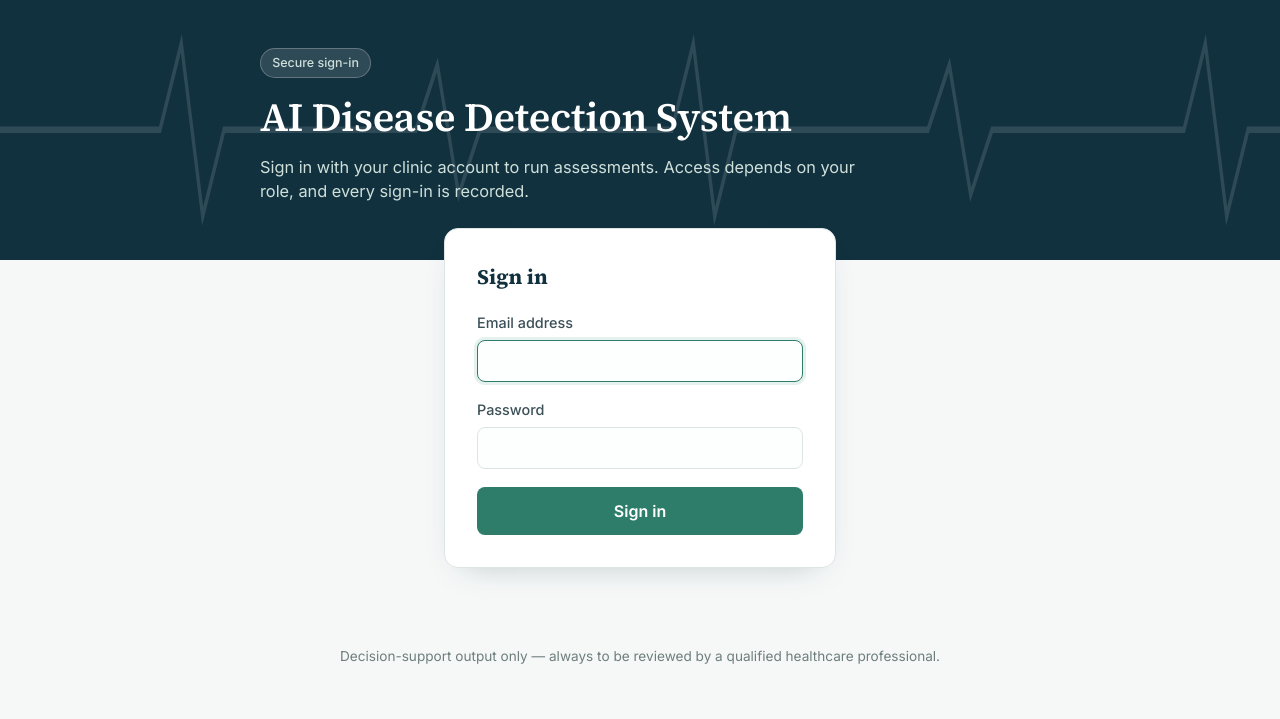
After one commit to Isaac-Y67/ai-disease-detection, a Flask app: page /login in a window 1280 px wide. The commit adds this page. Shown: the top 719 px of the page. Run offline with Flask 3, Linux system fonts and the light colour scheme; parts of the project's set-up code (start-up, migrations or seed data) failed here and were passed over.

Commit message:
Add login, sessions, CSRF protection, protected routes and audit logging

```diff
--- /dev/null
+++ b/backend/app/auth.py
@@ -0,0 +1,56 @@
+"""Authentication helpers: login protection, role checks, CSRF tokens and safe redirects (Section 5.6.2)."""
+import hmac
+import secrets
+from functools import wraps
+from urllib.parse import urlparse
+
+from flask import abort, g, jsonify, redirect, request, session, url_for
+
+
+def csrf_token():
+    """Return this session's security token, creating it on first use."""
+    if "csrf" not in session:
+        session["csrf"] = secrets.token_hex(16)
+    return session["csrf"]
+
+
+def check_csrf():
+    """Reject a form post whose token does not match the session's token."""
+    sent = request.form.get("csrf_token", "")
+    expected = session.get("csrf", "")
+    if not expected or not hmac.compare_digest(sent, expected):
+        abort(400, description="Missing or invalid security token. Reload the page and try again.")
+
+
+def safe_next(target):
+    """Allow only same-site relative paths, so a login link can never send a user to another website."""
+    if not target:
+        return None
+    parsed = urlparse(target)
+    if parsed.scheme or parsed.netloc or not target.startswith("/") or target.startswith("//") or "\\" in target:
+        return None
+    return target
+
+
+def login_required(view):
+    @wraps(view)
+    def wrapped(*args, **kwargs):
+        if g.get("user") is None:
+            if request.path.startswith("/predict") or request.path.startswith("/api/"):
+                return jsonify({"error": "Authentication required"}), 401
+            return redirect(url_for("login", next=request.full_path.rstrip("?")))
+        return view(*args, **kwargs)
+    return wrapped
+
+
+def role_required(*roles):
+    """Allow only users whose role is in `roles`; everyone else gets 403 Forbidden."""
+    def decorator(view):
+        @login_required
+        @wraps(view)
+        def wrapped(*args, **kwargs):
+            if g.user["role_name"] not in roles:
+                abort(403)
+            return view(*args, **kwargs)
+        return wrapped
+    return decorator
--- a/backend/app/main.py
+++ b/backend/app/main.py
@@ -1,15 +1,38 @@
-from flask import Flask, request, jsonify, render_template
+from datetime import timedelta
+import os
+
+from dotenv import load_dotenv
+from flask import Flask, g, jsonify, redirect, render_template, request, session, url_for
 import joblib
 import numpy as np
-import os
+import pymysql
+from werkzeug.security import check_password_hash, generate_password_hash
+
+import db
+from auth import check_csrf, csrf_token, login_required, safe_next
 
 BASE_DIR = os.path.dirname(os.path.abspath(__file__))
+load_dotenv(os.path.join(BASE_DIR, "..", "..", ".env"))
 
 app = Flask(
     __name__,
     template_folder=os.path.join(BASE_DIR, "..", "..", "frontend", "templates"),
     static_folder=os.path.join(BASE_DIR, "..", "..", "frontend", "static")
 )
+
+# ---------- Security configuration (Section 5.6.2) ----------
+app.secret_key = os.environ["SECRET_KEY"]
+app.config.update(
+    SESSION_COOKIE_HTTPONLY=True,       # JavaScript can never read the session cookie
+    SESSION_COOKIE_SAMESITE="Lax",      # the cookie is not sent on cross-site form posts
+    SESSION_COOKIE_SECURE=os.environ.get("SESSION_COOKIE_SECURE", "0") == "1",  # set to 1 behind HTTPS
+    PERMANENT_SESSION_LIFETIME=timedelta(hours=8),
+    MAX_CONTENT_LENGTH=64 * 1024,       # refuse oversized requests
+)
+app.jinja_env.globals["csrf_token"] = csrf_token
+
+# A throw-away hash, so a login for an unknown email takes as long as a real one
+DUMMY_HASH = generate_password_hash("not-a-real-password")
 
 SAVED_MODELS_DIR = os.path.join(BASE_DIR, "..", "..", "ml", "saved_models")
 
@@ -77,46 +100,131 @@ def run_prediction(module_key):
     })
 
 
-# ---------- Pages ----------
+# ---------- Who is signed in? (runs before every request) ----------
+
+@app.before_request
+def load_current_user():
+    g.user = None
+    if request.endpoint == "static":
+        return
+    user_id = session.get("user_id")
+    if user_id is None:
+        return
+    user = db.get_user_by_id(user_id)
+    if user is None or not user["is_active"]:   # a deactivated account loses access immediately
+        session.clear()
+        return
+    g.user = user
+
+
+@app.after_request
+def add_security_headers(response):
+    response.headers["X-Content-Type-Options"] = "nosniff"
+    response.headers["X-Frame-Options"] = "DENY"
+    if g.get("user") is not None:
+        response.headers["Cache-Control"] = "no-store"   # the Back button cannot reveal pages after sign-out
+    return response
+
+
+@app.errorhandler(pymysql.MySQLError)
+def database_unavailable(err):
+    app.logger.error("Database error: %s", err)
+    if request.path.startswith("/predict"):
+        return jsonify({"error": "The database is temporarily unavailable"}), 503
+    return "The database is temporarily unavailable. Please try again shortly.", 503
+
+
+# ---------- Sign in and out ----------
+
+@app.route("/login", methods=["GET", "POST"])
+def login():
+    if g.user is not None:
+        return redirect(url_for("home"))
+
+    next_url = safe_next(request.values.get("next"))
+    error = None
+
+    if request.method == "POST":
+        check_csrf()
+        email = request.form.get("email", "").strip().lower()
+        password = request.form.get("password", "")
+        user = db.get_user_by_email(email) if email else None
+
+        # Always check one hash, so the response time does not reveal whether the email exists
+        password_ok = check_password_hash(user["password_hash"] if user else DUMMY_HASH, password)
+
+        if user and user["is_active"] and password_ok:
+            session.clear()
+            session["user_id"] = user["user_id"]
+            session.permanent = True
+            db.write_audit(user["user_id"], "login", "users", user["user_id"], request.remote_addr)
+            return redirect(next_url or url_for("home"))
+
+        db.write_audit(user["user_id"] if user else None, "login_failed", "users",
+                       user["user_id"] if user else None, request.remote_addr)
+        error = "Invalid email or password."   # the same message for every kind of failure
+
+    return render_template("login.html", error=error, next_url=next_url or "",
+                           email=request.form.get("email", ""))
+
+
+@app.route("/logout", methods=["POST"])
+def logout():
+    check_csrf()
+    if g.user is not None:
+        db.write_audit(g.user["user_id"], "logout", "users", g.user["user_id"], request.remote_addr)
+    session.clear()
+    return redirect(url_for("login"))
+
+
+# ---------- Pages (sign-in required) ----------
 
 @app.route("/")
+@login_required
 def home():
     return render_template("index.html")
 
 
 @app.route("/diabetes")
+@login_required
 def diabetes_page():
     return render_template("diabetes.html")
 
 
 @app.route("/hypertension")
+@login_required
 def hypertension_page():
     return render_template("hypertension.html")
 
 
 @app.route("/lung-cancer")
+@login_required
 def lung_cancer_page():
     return render_template("lung_cancer.html")
 
 
-# ---------- Prediction API ----------
+# ---------- Prediction API (sign-in required) ----------
 
 @app.route("/predict", methods=["POST"])
+@login_required
 def predict_heart():
     return run_prediction("heart")
 
 
 @app.route("/predict-diabetes", methods=["POST"])
+@login_required
 def predict_diabetes():
     return run_prediction("diabetes")
 
 
 @app.route("/predict-hypertension", methods=["POST"])
+@login_required
 def predict_hypertension():
     return run_prediction("hypertension")
 
 
 @app.route("/predict-lung-cancer", methods=["POST"])
+@login_required
 def predict_lung_cancer():
     return run_prediction("lung_cancer")
 
--- a/frontend/static/css/style.css
+++ b/frontend/static/css/style.css
@@ -357,3 +357,70 @@ h1, h2 {
 .site-header h1 {
     color: #ffffff;
 }
+
+/* ---------- Sign-in page ---------- */
+
+.login-layout {
+    max-width: 440px;
+    margin: -2rem auto 0;
+    padding: 0 1.5rem 4rem;
+    position: relative;
+}
+
+.login-card h2 {
+    font-size: 1.3rem;
+    margin-bottom: 1.25rem;
+}
+
+.login-card .field {
+    margin-bottom: 1.1rem;
+}
+
+.login-error {
+    background: var(--danger-soft);
+    color: #7c2c26;
+    border-radius: 8px;
+    padding: 0.7rem 0.9rem;
+    font-size: 0.92rem;
+    margin: 0 0 1.1rem;
+}
+
+/* ---------- Signed-in user box in the navigation bar ---------- */
+
+.module-nav {
+    align-items: center;
+    flex-wrap: wrap;
+}
+
+.nav-user {
+    margin-left: auto;
+    display: flex;
+    align-items: center;
+    gap: 0.75rem;
+    color: #a9c3bd;
+    font-size: 0.85rem;
+}
+
+.nav-user strong {
+    color: #ffffff;
+    font-weight: 600;
+}
+
+.nav-user form { margin: 0; }
+
+.nav-user button {
+    background: transparent;
+    color: #cfe0db;
+    border: 1px solid rgba(255, 255, 255, 0.3);
+    border-radius: 999px;
+    padding: 0.3rem 0.85rem;
+    font: inherit;
+    font-weight: 500;
+    cursor: pointer;
+    transition: background 0.15s ease, color 0.15s ease;
+}
+
+.nav-user button:hover {
+    background: rgba(255, 255, 255, 0.1);
+    color: #ffffff;
+}
--- a/frontend/templates/diabetes.html
+++ b/frontend/templates/diabetes.html
@@ -16,6 +16,7 @@
     <a href="/diabetes" class="active">Diabetes</a>
     <a href="/hypertension">Hypertension</a>
     <a href="/lung-cancer">Lung Cancer</a>
+    {% include "_userbox.html" %}
 </nav>
 
 <header class="site-header">
--- a/frontend/templates/hypertension.html
+++ b/frontend/templates/hypertension.html
@@ -16,6 +16,7 @@
     <a href="/diabetes">Diabetes</a>
     <a href="/hypertension" class="active">Hypertension</a>
     <a href="/lung-cancer">Lung Cancer</a>
+    {% include "_userbox.html" %}
 </nav>
 
 <header class="site-header">
--- a/frontend/templates/index.html
+++ b/frontend/templates/index.html
@@ -16,6 +16,7 @@
     <a href="/diabetes">Diabetes</a>
     <a href="/hypertension">Hypertension</a>
     <a href="/lung-cancer">Lung Cancer</a>
+    {% include "_userbox.html" %}
 </nav>
 
 <header class="site-header">
--- /dev/null
+++ b/frontend/templates/login.html
@@ -0,0 +1,57 @@
+<!DOCTYPE html>
+<html lang="en">
+<head>
+    <meta charset="UTF-8">
+    <meta name="viewport" content="width=device-width, initial-scale=1.0">
+    <title>Sign in — AI Disease Detection System</title>
+    <link rel="preconnect" href="https://fonts.googleapis.com">
+    <link rel="preconnect" href="https://fonts.gstatic.com" crossorigin>
+    <link href="https://fonts.googleapis.com/css2?family=Source+Serif+4:wght@500;600;700&family=Inter:wght@400;500;600&display=swap" rel="stylesheet">
+    <link rel="stylesheet" href="{{ url_for('static', filename='css/style.css') }}">
+</head>
+<body>
+
+<header class="site-header">
+    <div class="ecg-line" aria-hidden="true">
+        <svg viewBox="0 0 600 60" preserveAspectRatio="none">
+            <polyline points="0,30 60,30 75,30 85,10 95,50 105,30 120,30 180,30 195,30 205,15 215,45 225,30 240,30 300,30 315,30 325,10 335,50 345,30 360,30 420,30 435,30 445,15 455,45 465,30 480,30 540,30 555,30 565,10 575,50 585,30 600,30"/>
+        </svg>
+    </div>
+    <div class="header-inner">
+        <span class="module-badge">Secure sign-in</span>
+        <h1>AI Disease Detection System</h1>
+        <p class="header-sub">Sign in with your clinic account to run assessments. Access depends on your role, and every sign-in is recorded.</p>
+    </div>
+</header>
+
+<main class="login-layout">
+    <form class="form-panel login-card" method="post" action="{{ url_for('login') }}">
+        <h2>Sign in</h2>
+
+        {% if error %}
+        <p class="login-error" role="alert">{{ error }}</p>
+        {% endif %}
+
+        <input type="hidden" name="csrf_token" value="{{ csrf_token() }}">
+        <input type="hidden" name="next" value="{{ next_url }}">
+
+        <div class="field">
+            <label for="email">Email address</label>
+            <input type="email" id="email" name="email" value="{{ email }}" required maxlength="120" autocomplete="username" autofocus>
+        </div>
+
+        <div class="field">
+            <label for="password">Password</label>
+            <input type="password" id="password" name="password" required maxlength="256" autocomplete="current-password">
+        </div>
+
+        <button type="submit" class="submit-btn">Sign in</button>
+    </form>
+</main>
+
+<footer class="site-footer">
+    <p>Decision-support output only &mdash; always to be reviewed by a qualified healthcare professional.</p>
+</footer>
+
+</body>
+</html>
--- a/frontend/templates/lung_cancer.html
+++ b/frontend/templates/lung_cancer.html
@@ -16,6 +16,7 @@
     <a href="/diabetes">Diabetes</a>
     <a href="/hypertension">Hypertension</a>
     <a href="/lung-cancer" class="active">Lung Cancer</a>
+    {% include "_userbox.html" %}
 </nav>
 
 <header class="site-header">
```
Also changed, not shown: backend/app/db.py (added, +63 -0 lines), frontend/templates/_userbox.html (added, +9 -0 lines).
